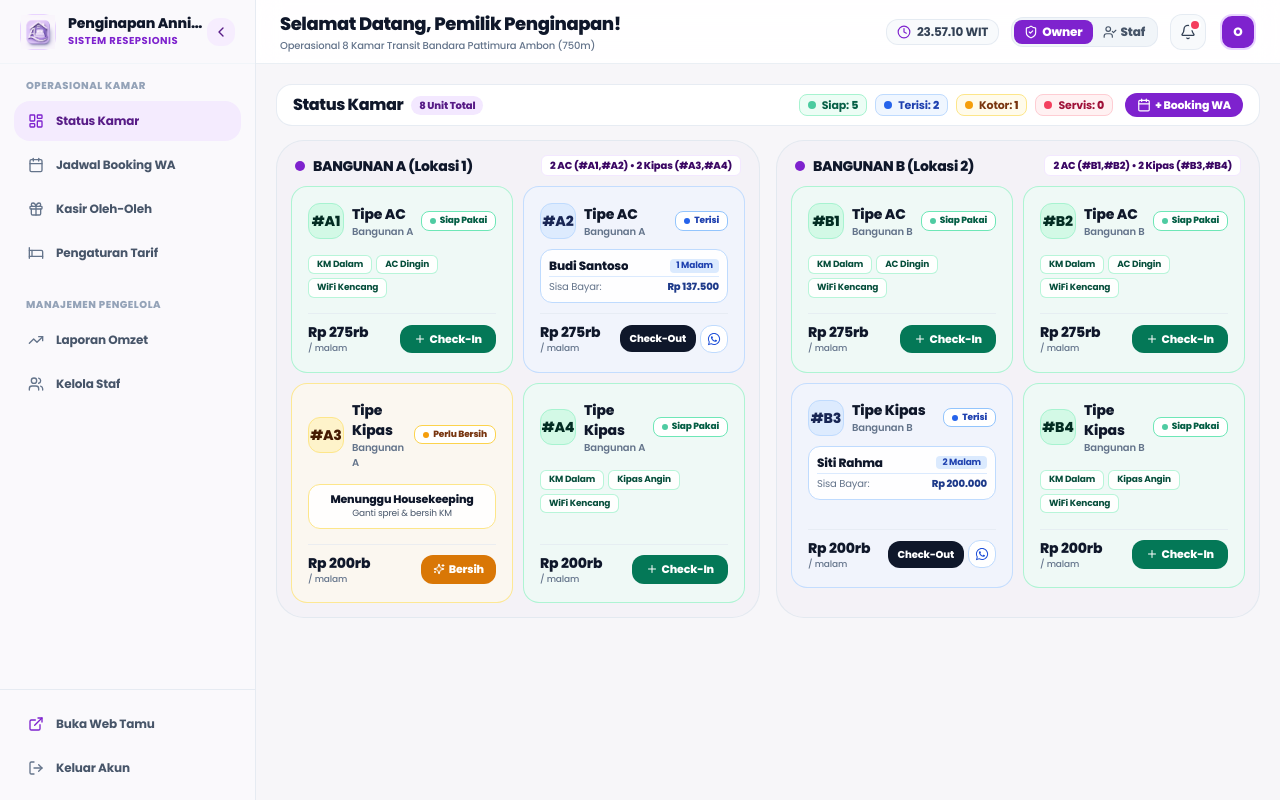
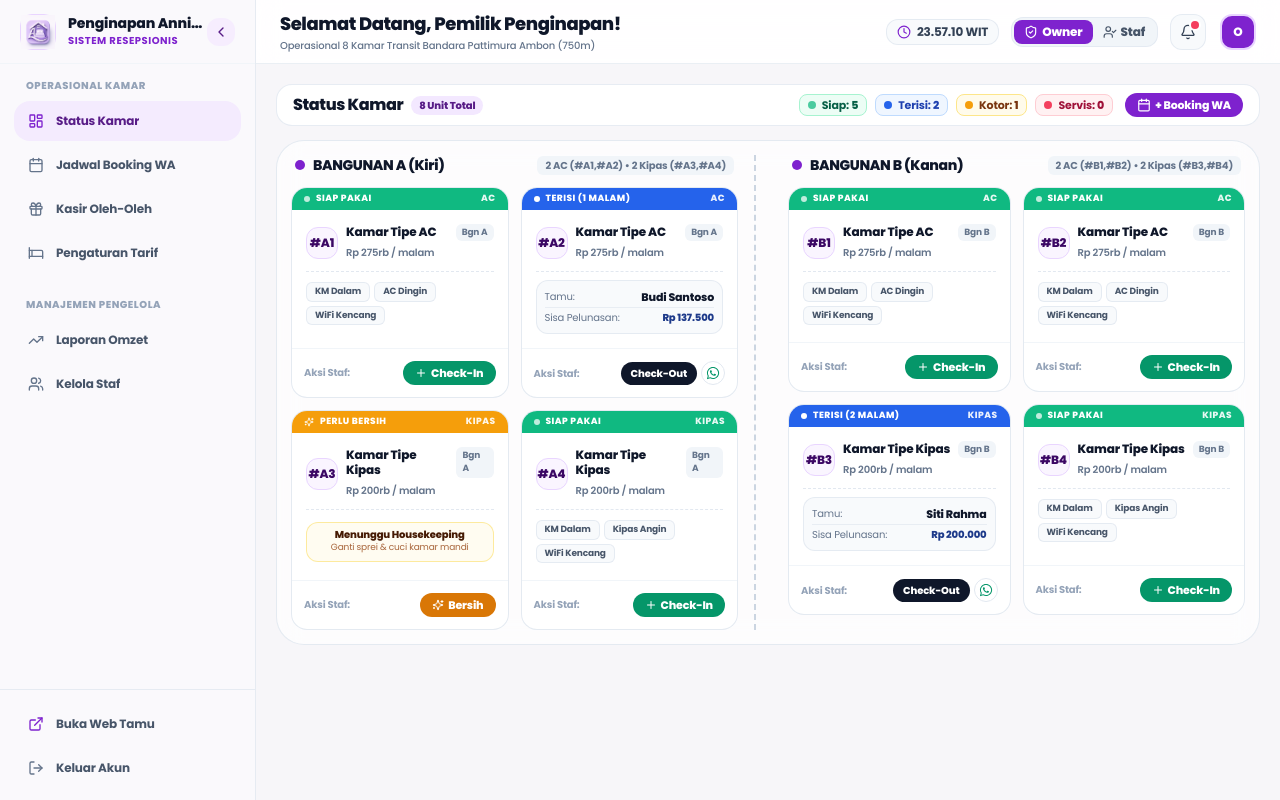
Before and after one commit to ilsetiawan1/penginapan-annisa, a Next.js app in the folder apps/web/: page /admin/dashboard in a window 1280 px wide. Built offline with nearby package versions, Linux system fonts and the light colour scheme.

Commit message:
style(admin): redesign Status Kamar with clean modern cards, status top strips, dashed line accents, and central dashed building divider matching reference UI

```diff
--- a/apps/web/src/features/admin/rooms/components/room-card.tsx
+++ b/apps/web/src/features/admin/rooms/components/room-card.tsx
@@ -1,6 +1,6 @@
 "use client";
 
-import { CheckCircle2, Plus, Sparkles } from "lucide-react";
+import { CheckCircle2, Moon, Plus, Sparkles, User, Wrench } from "lucide-react";
 import { FaWhatsapp } from "react-icons/fa6";
 
 export type RoomStatus = "ready" | "occupied" | "dirty" | "maintenance";
@@ -44,104 +44,97 @@ export function RoomCard({
   const isDirty = room.status === "dirty";
   const isMaintenance = room.status === "maintenance";
 
-  // Warna Background & Border Menandakan Status Sesuai TRD
-  const getCardStyle = () => {
-    if (isReady) return "bg-emerald-50/60 border-emerald-200/90 hover:border-emerald-400";
-    if (isOccupied) return "bg-blue-50/60 border-blue-200/90 hover:border-blue-400";
-    if (isDirty) return "bg-amber-50/60 border-amber-200/90 hover:border-amber-400";
-    if (isMaintenance) return "bg-rose-50/60 border-rose-200/90 hover:border-rose-400";
-    return "bg-white border-slate-200/90";
+  // Warna Strip Atas Status (Inspirasi Kartu Status Kanban Modern)
+  const getStatusHeaderStyle = () => {
+    if (isReady) return "bg-emerald-500 text-white";
+    if (isOccupied) return "bg-blue-600 text-white";
+    if (isDirty) return "bg-amber-500 text-white";
+    if (isMaintenance) return "bg-rose-500 text-white";
+    return "bg-slate-500 text-white";
   };
 
-  // Warna Kotak Badge Nomor Kamar
-  const getNumberBadgeStyle = () => {
-    if (isReady) return "bg-emerald-100/90 text-emerald-950 border-emerald-200";
-    if (isOccupied) return "bg-blue-100/90 text-blue-950 border-blue-200";
-    if (isDirty) return "bg-amber-100/90 text-amber-950 border-amber-200";
-    if (isMaintenance) return "bg-rose-100/90 text-rose-950 border-rose-200";
-    return "bg-purple-50 text-purple-950 border-purple-200";
+  const getStatusLabel = () => {
+    if (isReady) return "SIAP PAKAI";
+    if (isOccupied) return `TERISI (${room.totalNights || 1} MALAM)`;
+    if (isDirty) return "PERLU BERSIH";
+    if (isMaintenance) return "PERBAIKAN";
+    return "STATUS";
   };
 
   return (
+    <div className="bg-white rounded-2xl border border-slate-200/90 shadow-2xs hover:shadow-md hover:border-purple-300 transition-all duration-200 flex flex-col justify-between overflow-hidden select-none group">
+      <div>
+        {/* 1. Top Colored Status Header Strip (Sesuai Referensi Gambar) */}
         <div
-      className={`rounded-2xl p-3.5 sm:p-4 border shadow-2xs hover:shadow-md transition-all flex flex-col justify-between select-none ${getCardStyle()}`}
+          className={`px-3 py-1 text-[9px] font-black tracking-wider uppercase flex items-center justify-between ${getStatusHeaderStyle()}`}
         >
-      <div>
-        {/* Header Kartu: Badge Nomor Kamar & Status Kamar TRD */}
-        <div className="flex items-center justify-between gap-1.5 mb-2">
-          {/* Avatar / Nomor Kamar (#A1, #A2, #B1, dst) */}
+          <span className="flex items-center gap-1.5">
+            {isReady && <span className="w-1.5 h-1.5 rounded-full bg-white animate-pulse" />}
+            {isOccupied && <span className="w-1.5 h-1.5 rounded-full bg-white" />}
+            {isDirty && <Sparkles className="w-2.5 h-2.5" />}
+            {isMaintenance && <Wrench className="w-2.5 h-2.5" />}
+            <span>{getStatusLabel()}</span>
+          </span>
+
+          <span className="font-extrabold text-[9px] opacity-90">
+            {room.type === "ac" ? "AC" : "KIPAS"}
+          </span>
+        </div>
+
+        {/* 2. Isi Kartu Clean (Anatomi Kartu Mirip Jadwal Booking WA) */}
+        <div className="p-3 sm:p-3.5 space-y-2">
+          {/* Baris Nomor Kamar & Tipe */}
+          <div className="flex items-start justify-between gap-2">
             <div className="flex items-center gap-2">
-            <div
-              className={`w-8 h-8 sm:w-9 sm:h-9 rounded-xl border flex items-center justify-center font-black text-xs sm:text-sm shrink-0 shadow-2xs ${getNumberBadgeStyle()}`}
-            >
+              <div className="w-8 h-8 rounded-xl bg-purple-50 text-purple-950 border border-purple-200 flex items-center justify-center font-black text-xs shrink-0 shadow-2xs">
                 #{room.code}
               </div>
               <div>
-              <h3 className="font-extrabold text-xs sm:text-sm text-slate-900 leading-tight">
+                <h3 className="font-extrabold text-xs text-slate-900 leading-tight">
                   {room.typeName}
                 </h3>
-              <p className="text-[10px] text-slate-500 font-semibold">Bangunan {room.building}</p>
+                <span className="text-[10px] text-slate-500 font-semibold">
+                  Rp {(room.price / 1000).toFixed(0)}rb / malam
+                </span>
               </div>
             </div>
 
-          {/* Badge Status Resmi TRD (4 Warna: Hijau, Biru, Kuning, Merah) */}
-          {isReady && (
-            <span className="bg-white text-emerald-800 border border-emerald-300 text-[9px] font-black px-2 py-0.5 rounded-lg flex items-center gap-1 shrink-0 shadow-2xs">
-              <span className="w-1.5 h-1.5 rounded-full bg-emerald-500 animate-pulse" />
-              <span>Siap Pakai</span>
+            <span className="text-[9px] font-bold text-slate-500 bg-slate-100 px-1.5 py-0.5 rounded-md">
+              Bgn {room.building}
             </span>
-          )}
-
-          {isOccupied && (
-            <span className="bg-white text-blue-800 border border-blue-300 text-[9px] font-black px-2 py-0.5 rounded-lg flex items-center gap-1 shrink-0 shadow-2xs">
-              <span className="w-1.5 h-1.5 rounded-full bg-blue-600" />
-              <span>Terisi</span>
-            </span>
-          )}
-
-          {isDirty && (
-            <span className="bg-white text-amber-900 border border-amber-300 text-[9px] font-black px-2 py-0.5 rounded-lg flex items-center gap-1 shrink-0 shadow-2xs">
-              <span className="w-1.5 h-1.5 rounded-full bg-amber-500" />
-              <span>Perlu Bersih</span>
-            </span>
-          )}
-
-          {isMaintenance && (
-            <span className="bg-white text-rose-800 border border-rose-300 text-[9px] font-black px-2 py-0.5 rounded-lg flex items-center gap-1 shrink-0 shadow-2xs">
-              <span className="w-1.5 h-1.5 rounded-full bg-rose-500" />
-              <span>Perbaikan</span>
-            </span>
-          )}
           </div>
 
-        {/* Informasi Isi / Status Dinamis */}
-        <div className="my-2 min-h-[58px] flex flex-col justify-center">
+          {/* Garis Pemisah Halus (Dashed Line) */}
+          <div className="border-t border-dashed border-slate-200 my-1" />
+
+          {/* Rincian Status Kamar (Clean Box) */}
+          <div className="min-h-[48px] flex flex-col justify-center">
+            {/* JIKA KAMAR SIAP PAKAI */}
             {isReady && (
               <div className="flex flex-wrap gap-1">
-              <span className="bg-white/90 border border-emerald-200/80 text-emerald-900 text-[9px] font-bold px-2 py-0.5 rounded-md shadow-2xs">
+                <span className="bg-slate-50 border border-slate-200/80 text-slate-600 text-[9px] font-bold px-2 py-0.5 rounded-md">
                   KM Dalam
                 </span>
-              <span className="bg-white/90 border border-emerald-200/80 text-emerald-900 text-[9px] font-bold px-2 py-0.5 rounded-md shadow-2xs">
+                <span className="bg-slate-50 border border-slate-200/80 text-slate-600 text-[9px] font-bold px-2 py-0.5 rounded-md">
                   {room.type === "ac" ? "AC Dingin" : "Kipas Angin"}
                 </span>
-              <span className="bg-white/90 border border-emerald-200/80 text-emerald-900 text-[9px] font-bold px-2 py-0.5 rounded-md shadow-2xs">
+                <span className="bg-slate-50 border border-slate-200/80 text-slate-600 text-[9px] font-bold px-2 py-0.5 rounded-md">
                   WiFi Kencang
                 </span>
               </div>
             )}
 
+            {/* JIKA KAMAR TERISI */}
             {isOccupied && (
-            <div className="bg-white/90 border border-blue-200 rounded-xl p-2 space-y-0.5 text-[11px] shadow-2xs">
+              <div className="bg-slate-50 border border-slate-200/80 rounded-xl p-2 space-y-0.5 text-[11px]">
                 <div className="flex items-center justify-between">
-                <strong className="text-slate-900 font-extrabold truncate text-xs">
+                  <span className="text-slate-500 text-[10px]">Tamu:</span>
+                  <strong className="text-slate-900 font-black truncate max-w-[110px]">
                     {room.guestName}
                   </strong>
-                <span className="text-[9px] font-bold text-blue-800 bg-blue-100 px-1.5 py-0.2 rounded">
-                  {room.totalNights} Malam
-                </span>
                 </div>
-              <div className="flex items-center justify-between pt-0.5 border-t border-blue-100 text-[10px]">
-                <span className="text-slate-500">Sisa Bayar:</span>
+                <div className="flex items-center justify-between pt-0.5 border-t border-slate-200/70 text-[10px]">
+                  <span className="text-slate-500">Sisa Pelunasan:</span>
                   <strong className="text-blue-900 font-black">
                     Rp {room.remainingAmount?.toLocaleString("id-ID") || 0}
                   </strong>
@@ -149,42 +142,39 @@ export function RoomCard({
               </div>
             )}
 
+            {/* JIKA KAMAR PERLU BERSIH */}
             {isDirty && (
-            <div className="bg-white/90 border border-amber-200 rounded-xl p-2 text-center shadow-2xs">
-              <p className="text-[11px] font-extrabold text-slate-900 leading-tight">
+              <div className="bg-amber-50/70 border border-amber-200/80 rounded-xl p-1.5 text-center">
+                <p className="text-[10px] font-extrabold text-amber-950 leading-tight">
                   Menunggu Housekeeping
                 </p>
-              <p className="text-[9px] text-slate-600">Ganti sprei &amp; bersih KM</p>
+                <p className="text-[9px] text-amber-800/80">Ganti sprei &amp; cuci kamar mandi</p>
               </div>
             )}
 
+            {/* JIKA KAMAR SEDANG PERBAIKAN */}
             {isMaintenance && (
-            <div className="bg-white/90 border border-rose-200 rounded-xl p-2 text-center shadow-2xs">
-              <p className="text-[11px] font-extrabold text-slate-900 leading-tight">
-                Sedang Perbaikan
+              <div className="bg-rose-50/70 border border-rose-200/80 rounded-xl p-1.5 text-center">
+                <p className="text-[10px] font-extrabold text-rose-950 leading-tight">
+                  Sedang Diperbaiki Teknisi
                 </p>
-              <p className="text-[9px] text-slate-600">Teknisi AC/Kelistrikan</p>
+                <p className="text-[9px] text-rose-800/80">Pengecekan fasilitas / servis</p>
               </div>
             )}
           </div>
         </div>
-
-      {/* Bagian Bawah: Tarif Sewa di Kiri & Tombol Aksi di Kanan */}
-      <div className="pt-2 border-t border-slate-200/60 flex items-center justify-between gap-1.5">
-        <div>
-          <span className="text-xs sm:text-sm font-black text-slate-900 block leading-tight">
-            Rp {(room.price / 1000).toFixed(0)}rb
-          </span>
-          <span className="text-[9px] text-slate-500 font-medium block">/ malam</span>
       </div>
 
-        {/* Tombol Aksi Pill */}
+      {/* 3. Tombol Aksi Bawah (Clean Action Bar) */}
+      <div className="p-2.5 sm:p-3 pt-0 border-t border-slate-100 flex items-center justify-between gap-1.5">
+        <span className="text-[10px] font-bold text-slate-400">Aksi Staf:</span>
+
         <div>
           {isReady && (
             <button
               type="button"
               onClick={() => onOpenCheckIn(room)}
-              className="px-3.5 py-1.5 rounded-xl bg-emerald-700 hover:bg-emerald-800 text-white font-extrabold text-[11px] transition-all shadow-xs cursor-pointer flex items-center gap-1"
+              className="px-3 py-1 rounded-xl bg-emerald-600 hover:bg-emerald-700 text-white font-extrabold text-[11px] transition-all shadow-2xs cursor-pointer flex items-center gap-1"
             >
               <Plus className="w-3 h-3" />
               <span>Check-In</span>
@@ -196,14 +186,14 @@ export function RoomCard({
               <button
                 type="button"
                 onClick={() => onOpenCheckOut(room)}
-                className="px-2.5 py-1.5 rounded-xl bg-slate-900 hover:bg-slate-950 text-white font-extrabold text-[10px] transition cursor-pointer"
+                className="px-2.5 py-1 rounded-xl bg-slate-900 hover:bg-slate-950 text-white font-extrabold text-[10px] transition cursor-pointer"
               >
                 Check-Out
               </button>
               <button
                 type="button"
                 onClick={() => onOpenReceipt(room)}
-                className="p-1.5 rounded-xl border border-blue-200 bg-white hover:bg-blue-50 text-blue-700 transition cursor-pointer shadow-2xs"
+                className="p-1 rounded-xl border border-slate-200 bg-white hover:bg-slate-50 text-emerald-600 transition cursor-pointer shadow-2xs"
                 title="Kirim Nota WhatsApp"
               >
                 <FaWhatsapp className="w-3.5 h-3.5" />
@@ -215,7 +205,7 @@ export function RoomCard({
             <button
               type="button"
               onClick={() => onMarkClean(room.code)}
-              className="px-3 py-1.5 rounded-xl bg-amber-600 hover:bg-amber-700 text-white font-extrabold text-[11px] transition-all shadow-xs cursor-pointer flex items-center gap-1"
+              className="px-3 py-1 rounded-xl bg-amber-600 hover:bg-amber-700 text-white font-extrabold text-[11px] transition-all shadow-2xs cursor-pointer flex items-center gap-1"
             >
               <Sparkles className="w-3 h-3" />
               <span>Bersih</span>
@@ -226,7 +216,7 @@ export function RoomCard({
             <button
               type="button"
               onClick={() => onFinishMaintenance(room.code)}
-              className="px-3 py-1.5 rounded-xl bg-rose-600 hover:bg-rose-700 text-white font-extrabold text-[11px] transition-all shadow-xs cursor-pointer flex items-center gap-1"
+              className="px-3 py-1 rounded-xl bg-rose-600 hover:bg-rose-700 text-white font-extrabold text-[11px] transition-all shadow-2xs cursor-pointer flex items-center gap-1"
             >
               <CheckCircle2 className="w-3 h-3" />
               <span>Selesai</span>
--- a/apps/web/src/features/admin/rooms/components/room-matrix.tsx
+++ b/apps/web/src/features/admin/rooms/components/room-matrix.tsx
@@ -1,15 +1,15 @@
 "use client";
 
-import { Calendar, Plus } from "lucide-react";
+import { Calendar } from "lucide-react";
 import { useState } from "react";
 import {
-  type AdvanceBookingData,
+  AdvanceBookingData,
   AdvanceBookingModal,
 } from "../../reservations/components/advance-booking-modal";
-import { type CheckInFormData, CheckInModal } from "../../reservations/components/checkin-modal";
+import { CheckInFormData, CheckInModal } from "../../reservations/components/checkin-modal";
 import { CheckOutModal } from "../../reservations/components/checkout-modal";
 import { ReceiptModal } from "../../reservations/components/receipt-modal";
-import { RoomCard, type RoomItem } from "./room-card";
+import { RoomCard, RoomItem } from "./room-card";
 
 // 8 UNIT KAMAR RESMI PENGINAPAN ANNISA (SESUAI PRD & TRD)
 const INITIAL_ROOMS: RoomItem[] = [
@@ -18,7 +18,7 @@ const INITIAL_ROOMS: RoomItem[] = [
     code: "A1",
     building: "A",
     type: "ac",
-    typeName: "Tipe AC",
+    typeName: "Kamar Tipe AC",
     price: 275000,
     status: "ready",
   },
@@ -26,7 +26,7 @@ const INITIAL_ROOMS: RoomItem[] = [
     code: "A2",
     building: "A",
     type: "ac",
-    typeName: "Tipe AC",
+    typeName: "Kamar Tipe AC",
     price: 275000,
     status: "occupied",
     guestName: "Budi Santoso",
@@ -42,7 +42,7 @@ const INITIAL_ROOMS: RoomItem[] = [
     code: "A3",
     building: "A",
     type: "kipas",
-    typeName: "Tipe Kipas",
+    typeName: "Kamar Tipe Kipas",
     price: 200000,
     status: "dirty",
   },
@@ -50,7 +50,7 @@ const INITIAL_ROOMS: RoomItem[] = [
     code: "A4",
     building: "A",
     type: "kipas",
-    typeName: "Tipe Kipas",
+    typeName: "Kamar Tipe Kipas",
     price: 200000,
     status: "ready",
   },
@@ -60,7 +60,7 @@ const INITIAL_ROOMS: RoomItem[] = [
     code: "B1",
     building: "B",
     type: "ac",
-    typeName: "Tipe AC",
+    typeName: "Kamar Tipe AC",
     price: 275000,
     status: "ready",
   },
@@ -68,7 +68,7 @@ const INITIAL_ROOMS: RoomItem[] = [
     code: "B2",
     building: "B",
     type: "ac",
-    typeName: "Tipe AC",
+    typeName: "Kamar Tipe AC",
     price: 275000,
     status: "ready",
   },
@@ -76,7 +76,7 @@ const INITIAL_ROOMS: RoomItem[] = [
     code: "B3",
     building: "B",
     type: "kipas",
-    typeName: "Tipe Kipas",
+    typeName: "Kamar Tipe Kipas",
     price: 200000,
     status: "occupied",
     guestName: "Siti Rahma",
@@ -92,7 +92,7 @@ const INITIAL_ROOMS: RoomItem[] = [
     code: "B4",
     building: "B",
     type: "kipas",
-    typeName: "Tipe Kipas",
+    typeName: "Kamar Tipe Kipas",
     price: 200000,
     status: "ready",
   },
@@ -137,7 +137,7 @@ export function RoomMatrix() {
           };
         }
         return r;
-      }),
+      })
     );
   };
 
@@ -161,7 +161,7 @@ export function RoomMatrix() {
           };
         }
         return r;
-      }),
+      })
     );
   };
 
@@ -178,14 +178,14 @@ export function RoomMatrix() {
   // Handle Simpan Advance Booking WA
   const handleConfirmAdvanceBooking = (data: AdvanceBookingData) => {
     setAdvanceBookingSuccess(
-      `Jadwal Booking Berhasil Disimpan! Kamar #${data.roomCode} untuk ${data.guestName} (${data.checkInDate}). DP Rp ${data.dpPaid.toLocaleString("id-ID")} tercatat.`,
+      `Jadwal Booking Berhasil Disimpan! Kamar #${data.roomCode} untuk ${data.guestName} (${data.checkInDate}). DP Rp ${data.dpPaid.toLocaleString("id-ID")} tercatat.`
     );
     setTimeout(() => setAdvanceBookingSuccess(""), 4000);
   };
 
   return (
     <div className="space-y-3 sm:space-y-3.5">
-      {/* Top Header Strip: Judul + Ringkasan Status 4 Warna + Tombol Pintas + Catat Booking WA */}
+      {/* Top Header Strip: Status Kamar + 4 Status Badges + Tombol Catat Booking WA */}
       <div className="flex flex-wrap items-center justify-between gap-2 bg-white py-2 px-3.5 sm:px-4 rounded-2xl border border-slate-200/80 shadow-2xs">
         <div className="flex items-center gap-2">
           <h2 className="text-sm sm:text-base font-black text-slate-900 tracking-tight">
@@ -226,7 +226,7 @@ export function RoomMatrix() {
             </span>
           </span>
 
-          {/* Tombol Pintas Catat Booking WA Mendatang */}
+          {/* Tombol Pintas Catat Booking WA */}
           <button
             type="button"
             onClick={() => setIsAdvanceBookingOpen(true)}
@@ -245,23 +245,25 @@ export function RoomMatrix() {
         </div>
       )}
 
-      {/* 2 BANGUNAN BERDAMPINGAN: KIRI (BANGUNAN A) & KANAN (BANGUNAN B) */}
-      <div className="grid grid-cols-1 lg:grid-cols-2 gap-3.5 sm:gap-4 relative">
-        {/* BLOK KIRI: BANGUNAN A (4 KAMAR: 2 AC & 2 KIPAS) */}
-        <div className="bg-[#f4f2f7] rounded-3xl p-3 sm:p-3.5 border border-slate-200/90 shadow-2xs space-y-2.5">
+      {/* 2 BANGUNAN BERDAMPINGAN DENGAN GARIS PEMISAH DASHED LINE DI TENGAH */}
+      <div className="grid grid-cols-1 lg:grid-cols-2 gap-4 lg:gap-6 relative bg-white/70 backdrop-blur-md rounded-3xl p-3.5 sm:p-4.5 border border-slate-200/90 shadow-2xs">
+        {/* ====================================================
+            BLOK KIRI: BANGUNAN A (4 KAMAR: #A1 s/d #A4)
+            ==================================================== */}
+        <div className="space-y-3 lg:pr-4 lg:border-r-2 lg:border-dashed lg:border-slate-300">
           <div className="flex items-center justify-between px-1">
             <div className="flex items-center gap-2">
               <span className="w-2.5 h-2.5 rounded-full bg-purple-700" />
               <h3 className="font-black text-xs sm:text-sm text-slate-900 tracking-tight">
-                BANGUNAN A (Lokasi 1)
+                BANGUNAN A (Kiri)
               </h3>
             </div>
-            <span className="text-[10px] font-extrabold text-purple-950 bg-white px-2 py-0.5 rounded-md border border-purple-100 shadow-2xs">
+            <span className="text-[10px] font-bold text-slate-500 bg-slate-100 px-2 py-0.5 rounded-md">
               2 AC (#A1,#A2) • 2 Kipas (#A3,#A4)
             </span>
           </div>
 
-          <div className="grid grid-cols-1 sm:grid-cols-2 gap-2.5">
+          <div className="grid grid-cols-1 sm:grid-cols-2 gap-3">
             {roomsA.map((room) => (
               <RoomCard
                 key={room.code}
@@ -276,21 +278,23 @@ export function RoomMatrix() {
           </div>
         </div>
 
-        {/* BLOK KANAN: BANGUNAN B (4 KAMAR: 2 AC & 2 KIPAS) */}
-        <div className="bg-[#f4f2f7] rounded-3xl p-3 sm:p-3.5 border border-slate-200/90 shadow-2xs space-y-2.5">
+        {/* ====================================================
+            BLOK KANAN: BANGUNAN B (4 KAMAR: #B1 s/d #B4)
+            ==================================================== */}
+        <div className="space-y-3 lg:pl-2">
           <div className="flex items-center justify-between px-1">
             <div className="flex items-center gap-2">
               <span className="w-2.5 h-2.5 rounded-full bg-purple-700" />
               <h3 className="font-black text-xs sm:text-sm text-slate-900 tracking-tight">
-                BANGUNAN B (Lokasi 2)
+                BANGUNAN B (Kanan)
               </h3>
             </div>
-            <span className="text-[10px] font-extrabold text-purple-950 bg-white px-2 py-0.5 rounded-md border border-purple-100 shadow-2xs">
+            <span className="text-[10px] font-bold text-slate-500 bg-slate-100 px-2 py-0.5 rounded-md">
               2 AC (#B1,#B2) • 2 Kipas (#B3,#B4)
             </span>
           </div>
 
-          <div className="grid grid-cols-1 sm:grid-cols-2 gap-2.5">
+          <div className="grid grid-cols-1 sm:grid-cols-2 gap-3">
             {roomsB.map((room) => (
               <RoomCard
                 key={room.code}
```
Lines whose indentation alone changed are shown as unchanged.
